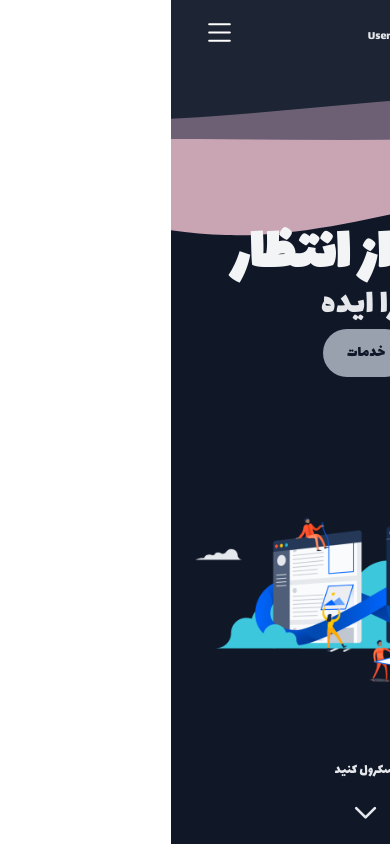
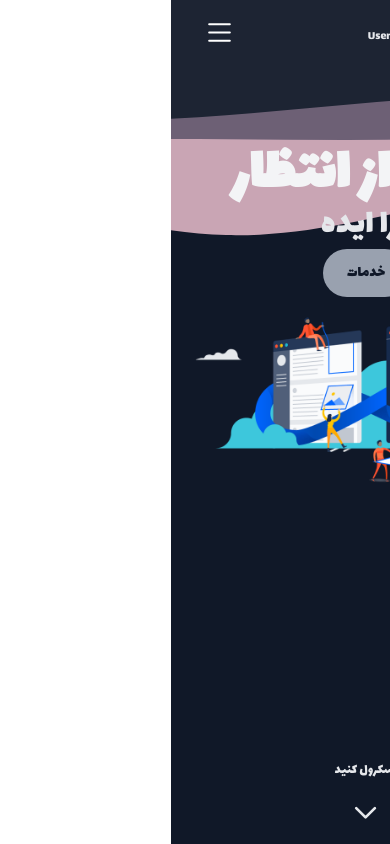
Before and after one commit to mmdrezakz/faraede, a Next.js app: page / in a window 390 px wide. Built offline with nearby package versions, Linux system fonts and the light colour scheme; grey boxes are pictures that could not be loaded; a web font is replaced by a local one.

Commit message:
Add responsive style

```diff
--- a/app/page.js
+++ b/app/page.js
@@ -10,10 +10,10 @@ export default function LandingPage() {
       <Navbar />
 
 {/* Hero Section */}
-<section className="relative grid  grid-cols-1 md:grid-cols-3   md:mt-50 section1 text-center section2   h-auto md:h-[65vh] px-6 md:py-10">
+<section className="relative grid  grid-cols-1 md:grid-cols-3   md:mt-50 section1 text-center section2   h-auto  px-6 py-10 ">
 
   {/* Text */}
-  <div className="  my-30">
+  <div className="  2xl:my-30">
     <h1 className=" text-6xl lg:text-8xl font-bold mt-10 text-gray-100 ">فرا تر از انتظار</h1>
     <h2 className="text-4xl md:text-6xl  text-gray-200 ">فرا ایده</h2>
     <button className="bg-gray-400 mt-1 text-gray-900 px-6 py-3 rounded-full hover:bg-gray-300 transition duration-500">
```
